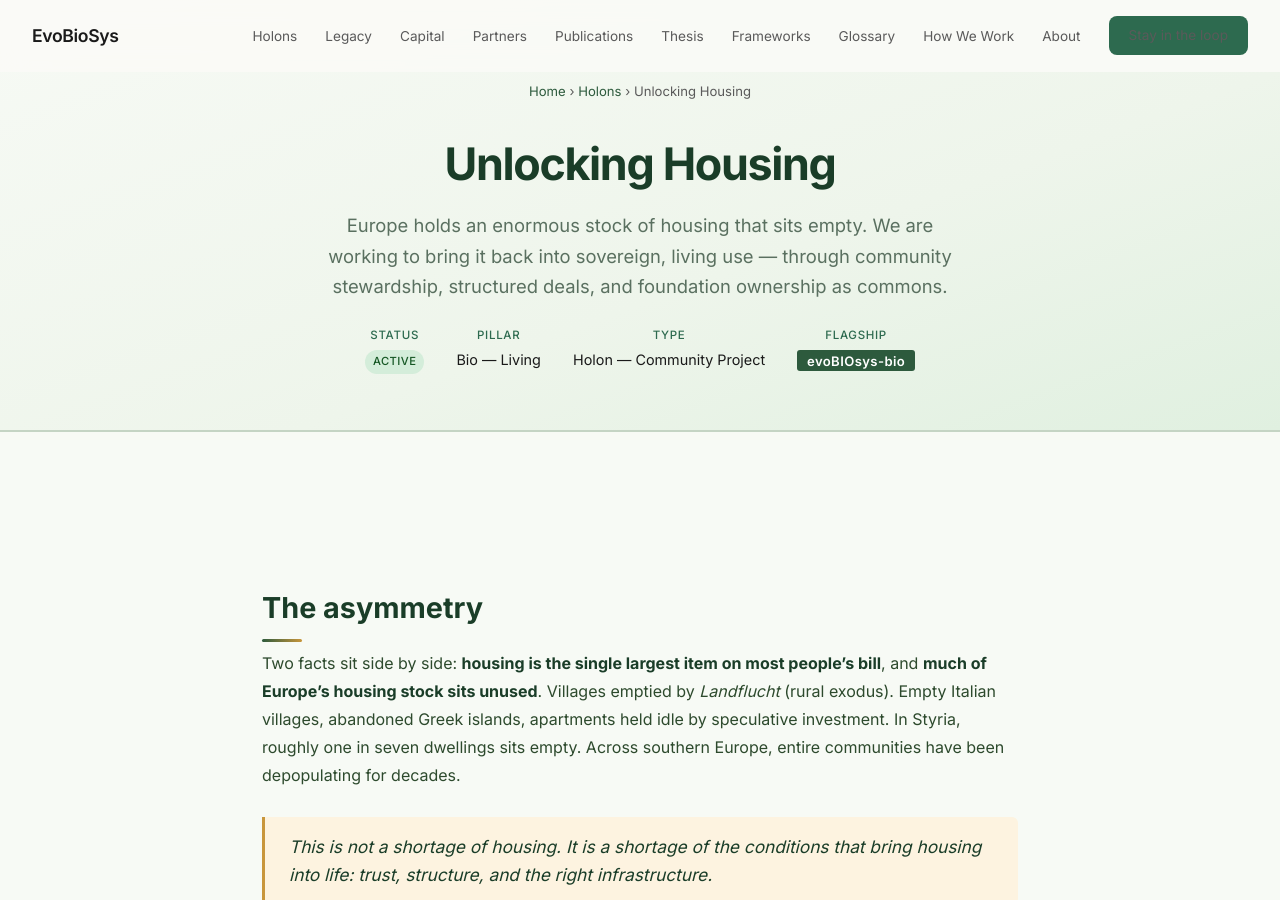
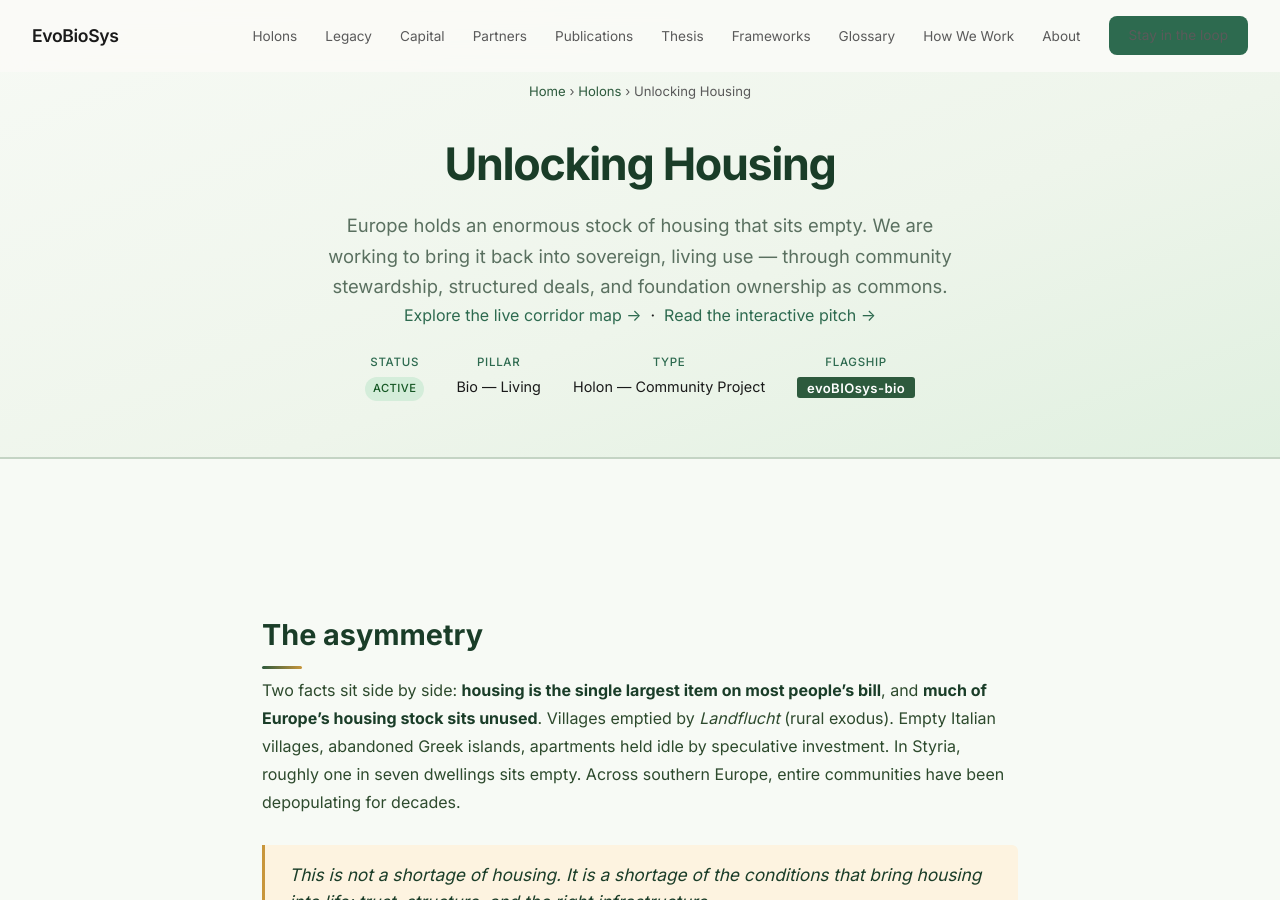
Before and after one commit to Evobiosys/evobiosys.org, a Jekyll site: the page built from holons/unlocking-housing.html, in a window 1280 px wide and 900 px high. Built offline with Jekyll 4.4.1, drawn with Linux system fonts in a browser that asks for light colours.

Commit message:
Unlocking Housing: wire live map (idea2.site) into pitch, holon and landing pages
Co-Authored-By: Claude Fable 5 <noreply@anthropic.com>

```diff
--- a/holons/unlocking-housing.html
+++ b/holons/unlocking-housing.html
@@ -118,6 +118,11 @@ permalink: /holons/unlocking-housing/
     Europe holds an enormous stock of housing that sits empty. We are working to bring
     it back into sovereign, living use &mdash; through community stewardship, structured
     deals, and foundation ownership as commons.
+  </p>
+  <p>
+    <a href="https://idea2.site/unlocking-housing/" target="_blank" rel="noopener">Explore the live corridor map&nbsp;&rarr;</a>
+    &nbsp;&middot;&nbsp;
+    <a href="/pitch/unlocking-housing/">Read the interactive pitch&nbsp;&rarr;</a>
   </p>
   <dl class="page-meta">
     <div class="meta-item">
--- a/unlocking-housing.html
+++ b/unlocking-housing.html
@@ -108,7 +108,8 @@ permalink: /unlocking-housing/
       </p>
       <div class="uh-cta-row">
         <a class="uh-btn uh-btn-forest" href="#thesis">The thesis</a>
-        <a class="uh-btn uh-btn-outline" href="https://questhub.eco/unlocking-housing/" target="_blank" rel="noopener">Explore the map</a>
+        <a class="uh-btn uh-btn-outline" href="https://idea2.site/unlocking-housing/" target="_blank" rel="noopener">Explore the live map</a>
+        <a class="uh-btn uh-btn-outline" href="/pitch/unlocking-housing/">The pitch</a>
         <a class="uh-btn uh-btn-outline" href="#newsletter">Follow the work</a>
       </div>
     </div>
```
Also changed, not shown: pitch/unlocking-housing.html (+5 -4 lines).
